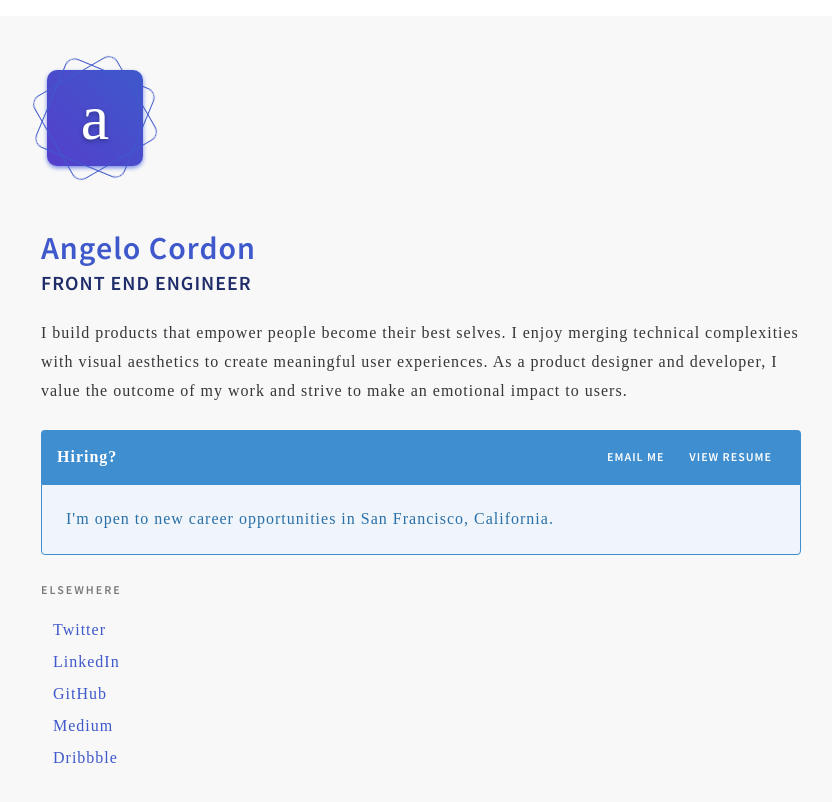
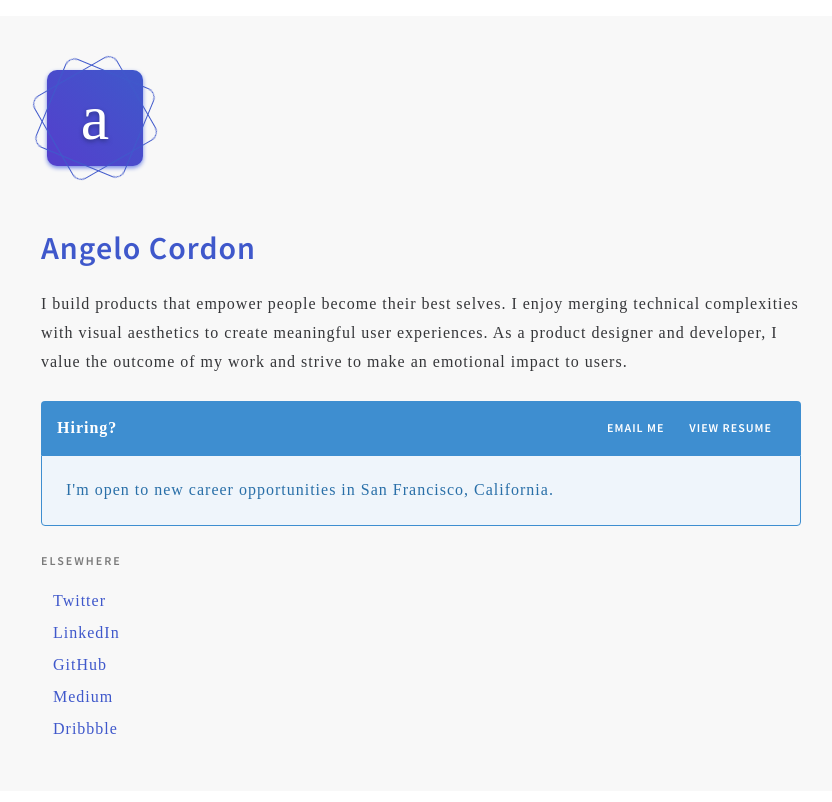
Before and after one commit to angelocordon/angelocordon.com, a Vue app: page / in a window 1280 px wide. Shown: the top 802 px of the page, without its empty margins (23-855 px from the left). Built offline with nearby package versions, Linux system fonts and the light colour scheme; a web font is replaced by a local one.

Commit message:
Minor Updates
Remove position / role title
Update public resume file

```diff
--- a/src/App.vue
+++ b/src/App.vue
@@ -6,8 +6,6 @@
           <div class="column is-two-thirds-desktop">
             <LogoMark />
             <h1 class="title">Angelo Cordon</h1>
-            <h2 class="subtitle is-uppercase">Front End Engineer</h2>
-
             <p class="content">
               I build products that empower people become their best selves. I enjoy merging technical complexities with visual aesthetics to create meaningful user experiences. As a product designer and developer, I value the outcome of my work and strive to make an emotional impact to users.
             </p>
```
Also changed, not shown: 1 other file (tests, documents, lock files or other folders).
